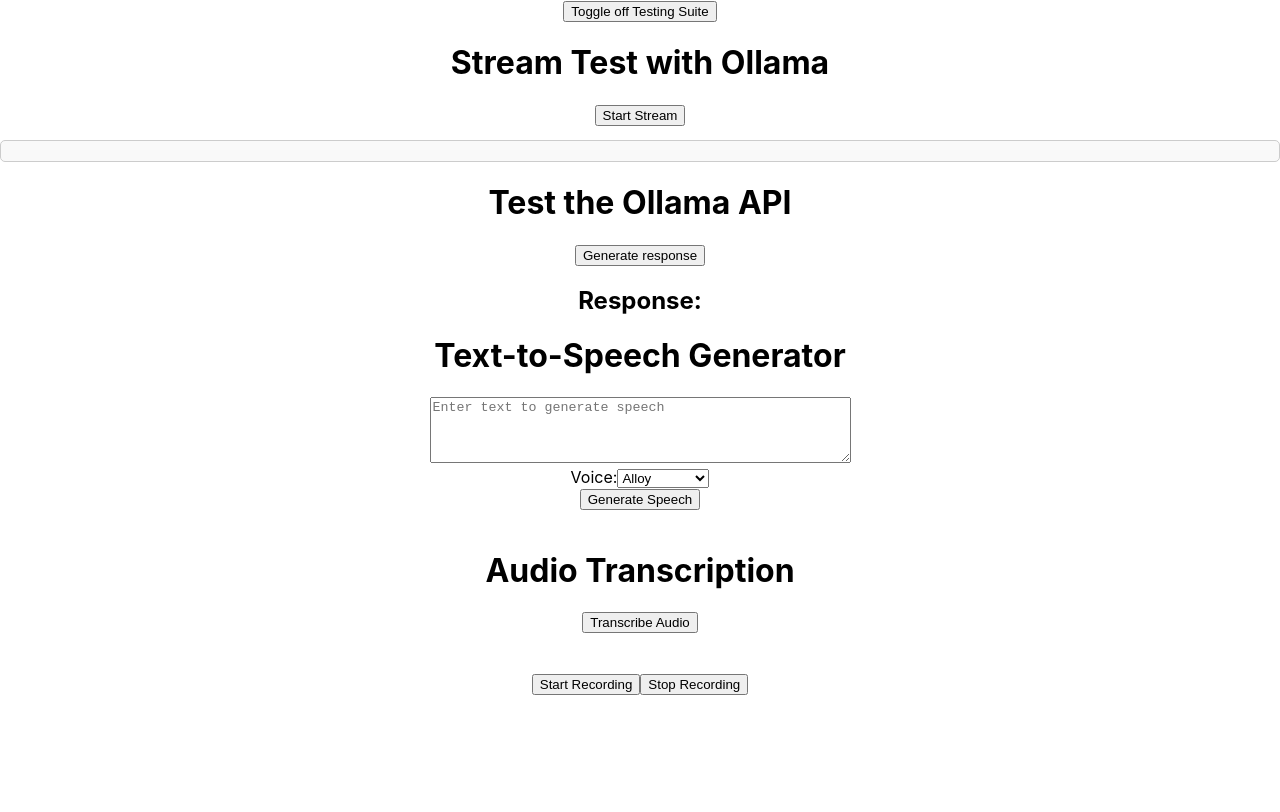
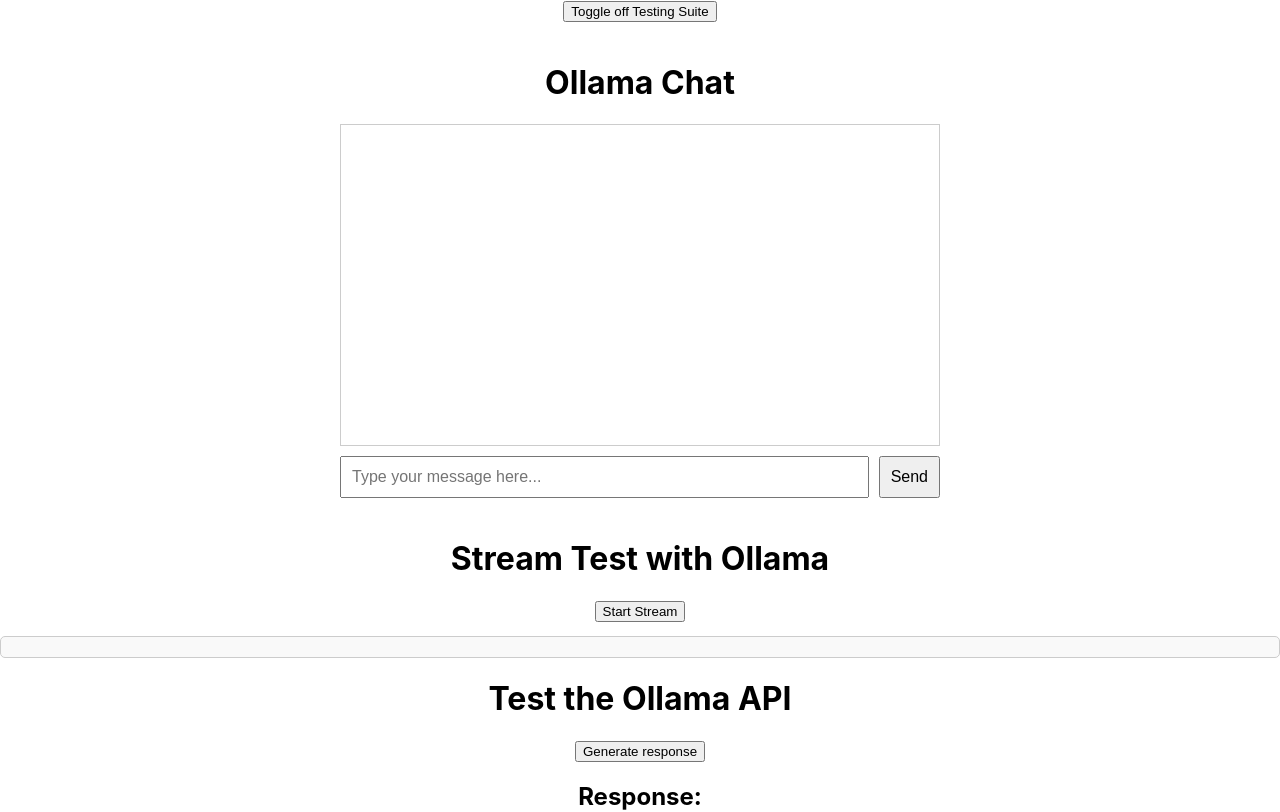
Before and after one commit to madkle/SupervisionTrainingApp, a React (Create React App) app in the folder client/: page / in a window 1280 px wide. Shown: the top 812 px of the page. Built offline with nearby package versions, Linux system fonts and the light colour scheme.

Commit message:
added som ollama testing

```diff
--- /dev/null
+++ b/client/src/comp/testingComps/ollamaChat.js
@@ -0,0 +1,64 @@
+import React, { useState } from 'react';
+const OllamaChat = () => {
+    const [message, setMessage] = useState('');
+    const [conversation, setConversation] = useState([]);
+    const [isLoading, setIsLoading] = useState(false);
+
+    const handleInputChange = (e) => {
+        setMessage(e.target.value);
+    };
+
+    const handleSendMessage = async () => {
+        try {
+          const response = await fetch("/api/ollamaChat", {
+            method: "POST",
+            headers: {
+              "Content-Type": "application/json", // Optional for POST with no body
+            },
+          });
+
+          if (!response.ok) {
+            throw new Error("Failed to transcribe audio");
+          }
+
+          const data = await response.json();
+          console.log(data);
+        } catch (error) {
+          console.error("Error during transcription:", error);
+        }
+      };
+
+    return (
+        <div style={{ padding: '20px', maxWidth: '600px', margin: '0 auto' }}>
+            <h1>Ollama Chat</h1>
+
+            <div style={{ border: '1px solid #ccc', padding: '10px', height: '300px', overflowY: 'scroll', marginBottom: '10px' }}>
+                {conversation.map((msg, index) => (
+                    <div key={index} style={{ margin: '5px 0', textAlign: msg.sender === 'User' ? 'right' : 'left' }}>
+                        <strong>{msg.sender}: </strong>
+                        <span>{msg.text}</span>
+                    </div>
+                ))}
+            </div>
+
+            <div style={{ display: 'flex', gap: '10px' }}>
+                <input
+                    type="text"
+                    value={message}
+                    onChange={handleInputChange}
+                    style={{ flexGrow: 1, padding: '10px', fontSize: '16px' }}
+                    placeholder="Type your message here..."
+                />
+                <button
+                    onClick={handleSendMessage}
+                    disabled={isLoading}
+                    style={{ padding: '10px', fontSize: '16px' }}
+                >
+                    {isLoading ? 'Sending...' : 'Send'}
+                </button>
+            </div>
+        </div>
+    );
+};
+
+export default OllamaChat;
--- a/client/src/comp/testingSuite.js
+++ b/client/src/comp/testingSuite.js
@@ -4,11 +4,12 @@ import Transcription from "./testingComps/Transcription.js";
 import AudioRecorder from "./testingComps/recording.js";
 import Llm from "./testingComps/ollama.js";
 import StreamTest from "./testingComps/streamtest.js";
-
+import OllamaChat from "./testingComps/ollamaChat.js";
 const TestingSuite = () => {
 
   return (
     <div>
+      <OllamaChat/>
       <StreamTest />
       <Llm />
       <Tts />
```
Also changed, not shown: 1 other file (tests, documents, lock files or other folders).
